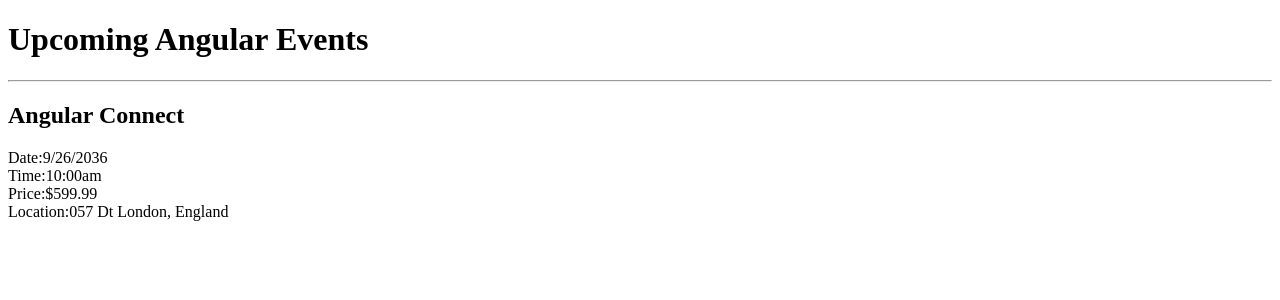
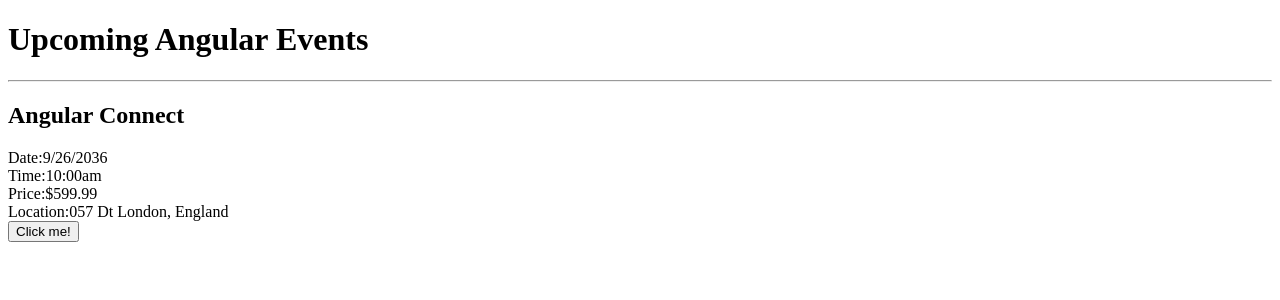
Before and after one commit to achutkiran/Angular-Tutorial-pluralsight, an Angular app: page / in a window 1280 px wide. Shown: the top 300 px of the page. Built offline with nearby package versions, Linux system fonts and the light colour scheme.

Commit message:
added communication between parent and child

```diff
--- a/src/app/events/event-thumbnail.component.html
+++ b/src/app/events/event-thumbnail.component.html
@@ -8,5 +8,5 @@
         <span>&nbsp;</span>
         <span>{{event.location.city}}, {{event.location.country}}</span>
     </div>
-    <!-- <button (click)="handleClick()">Click me!</button> -->
+    <button (click)="handleClick()">Click me!</button>
 </div>
--- a/src/app/events/event-thumbnail.component.ts
+++ b/src/app/events/event-thumbnail.component.ts
@@ -7,9 +7,9 @@
 
 export class EventThumbnailComponent {
     @Input() event: any
-    // @Output() eventClick = new EventEmitter()
+    @Output() eventClick = new EventEmitter()
 
-    // handleClick(){
-    //     this.eventClick.emit(this.event.name)
-    // }
+    handleClick(){
+        this.eventClick.emit(this.event.name)
+    }
 }
--- a/src/app/events/events-list.component.html
+++ b/src/app/events/events-list.component.html
@@ -3,6 +3,5 @@
         Upcoming Angular Events
     </h1>
     <hr>
-    <!-- (eventClick)="handleEventClicked($event)"  should write below-->
-    <event-thumbnail [event]="event1"></event-thumbnail>
+    <event-thumbnail (eventClick)="handleEventClicked($event)" [event]="event1"></event-thumbnail>
 </div>
--- a/src/app/events/events-list.component.ts
+++ b/src/app/events/events-list.component.ts
@@ -20,7 +20,7 @@
         }
     }
 
-    // handleEventClicked(data){
-    //     console.log("recevied:",data)
-    // }
+    handleEventClicked(data){
+        console.log("recevied:",data)
+    }
 }
```
